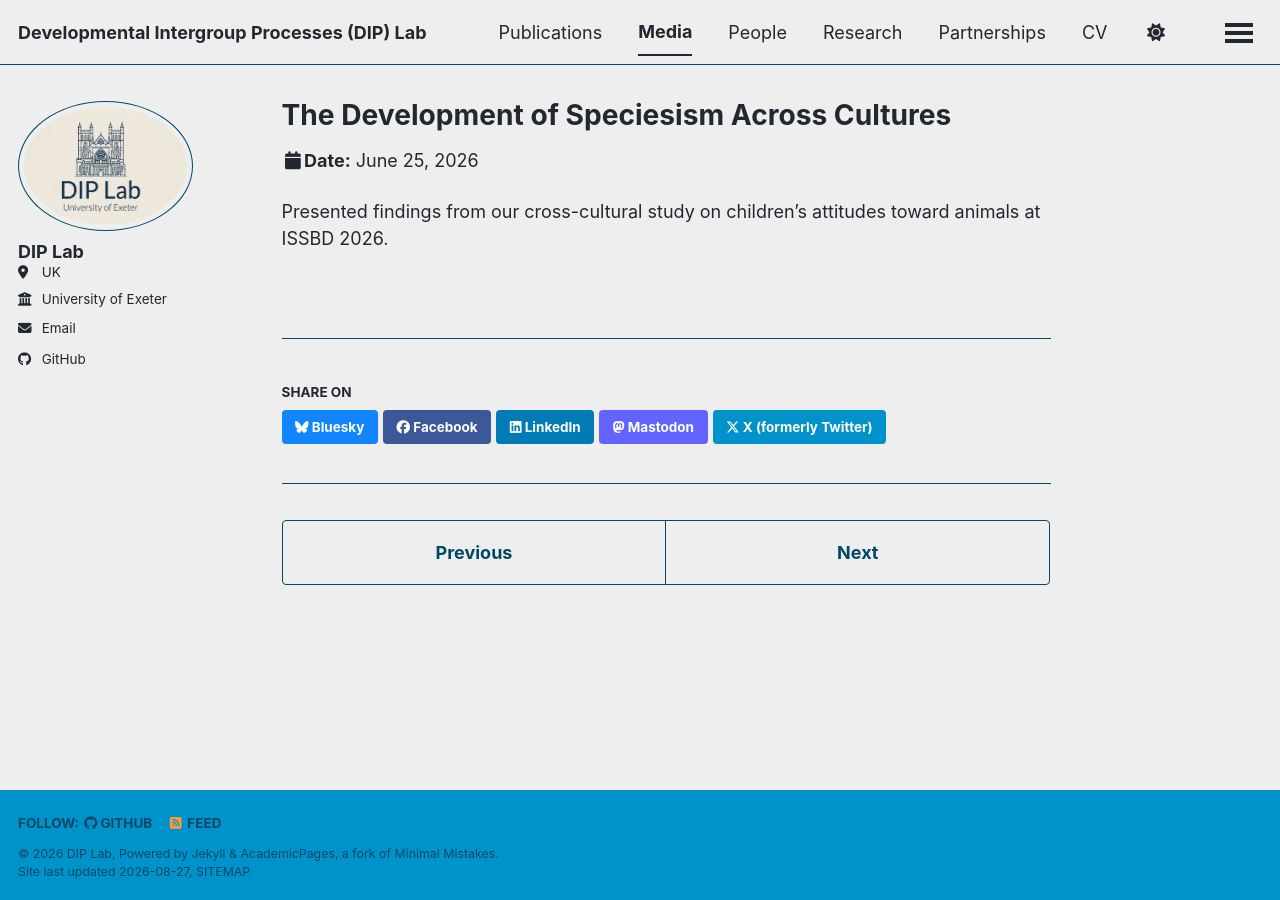
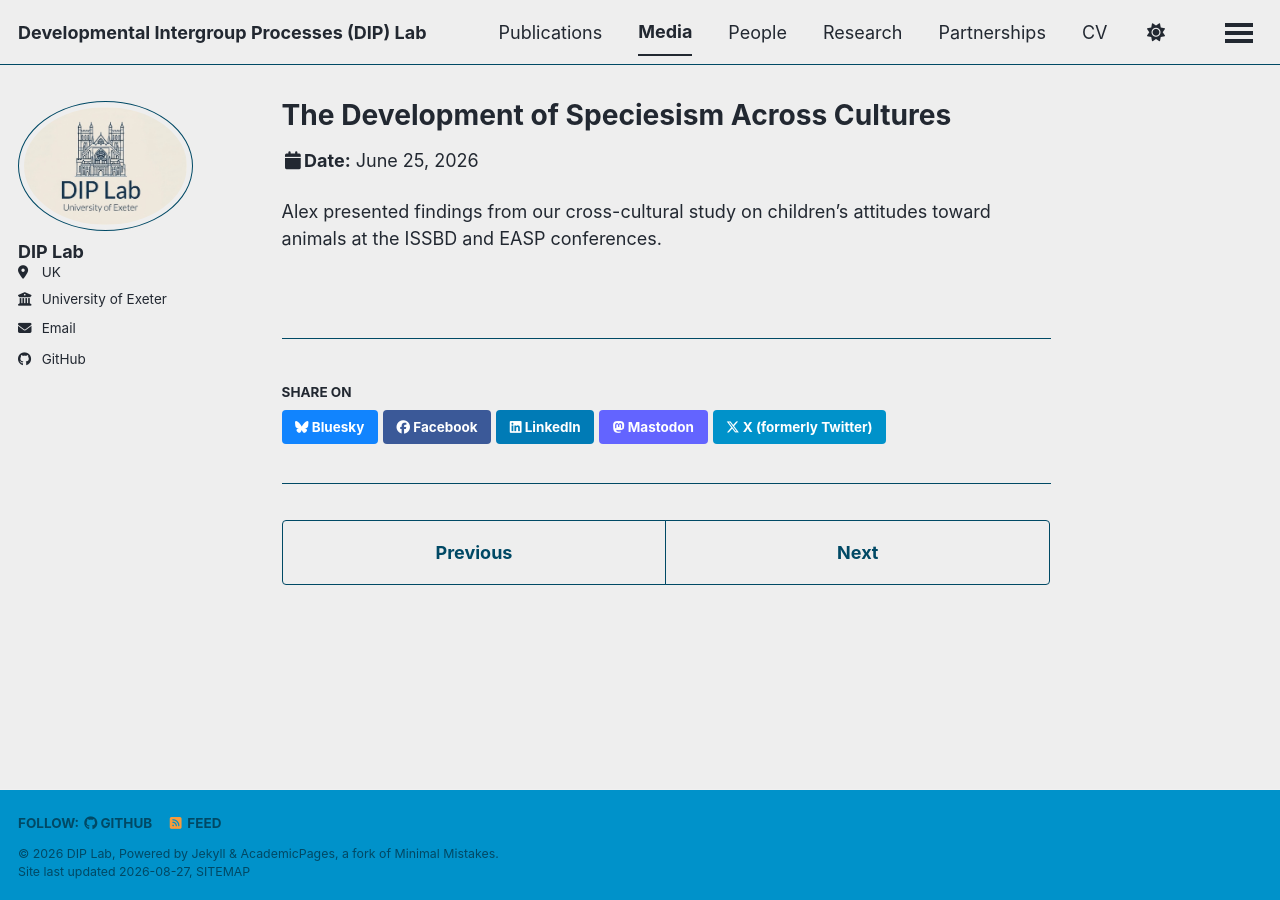
Before and after one commit to Developmental-Intergroup-Processes-Lab/Developmental-Intergroup-Processes-Lab.github.io, a Jekyll site: the page built from _talks/2012-03-01-talk-1.md, in a window 1280 px wide. Built offline with Jekyll 4.4.1, drawn with Linux system fonts in a browser that asks for light colours; a style sheet for code colours, icons or effects is not loaded.

Commit message:
Update 2012-03-01-talk-1.md

```diff
--- a/_talks/2012-03-01-talk-1.md
+++ b/_talks/2012-03-01-talk-1.md
@@ -9,4 +9,4 @@ download_label: "Presentation"
 posterurl: "/files/AC-EASP-Poster.pdf"
 poster_label: "Poster"
 ---
-Presented findings from our cross-cultural study on children's attitudes toward animals at ISSBD 2026.
+Alex presented findings from our cross-cultural study on children's attitudes toward animals at the ISSBD and EASP conferences.
```
